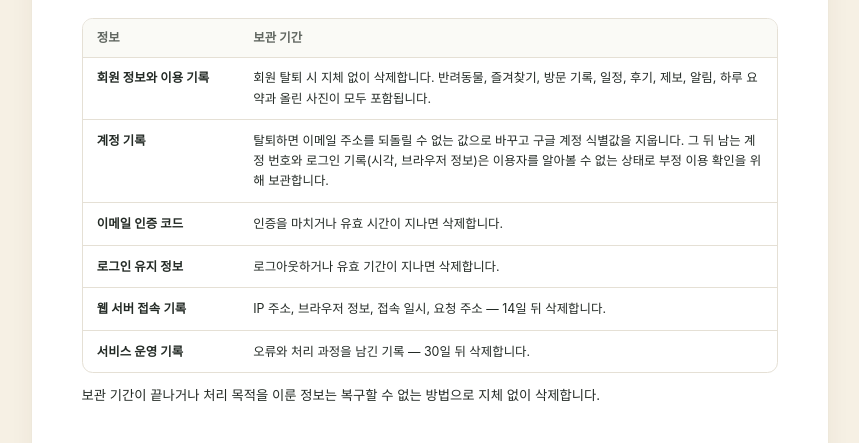
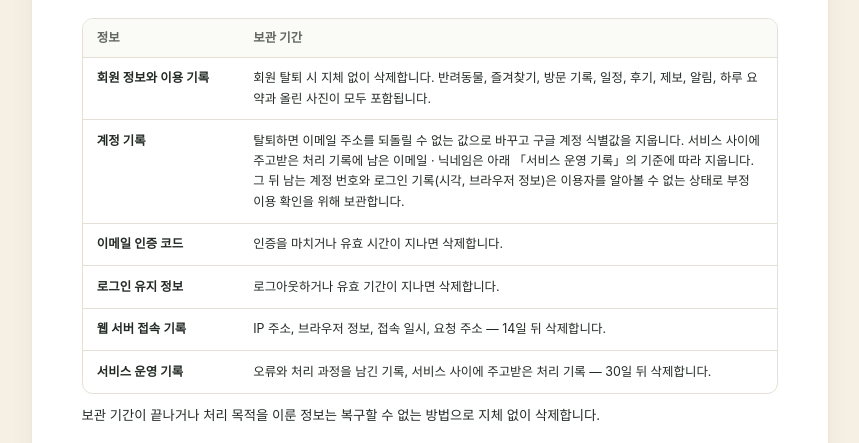
Before and after one commit to paw-trail/frontend, a React (Vite) app: page /privacy in a window 1280 px wide. Shown: the part 1281-1724 px from the top of the page, without its empty margins (210-1069 px from the left). Built offline with nearby package versions, Linux system fonts and the light colour scheme; no server answers; a web font is replaced by a local one.

Commit message:
fix: count event handoff copies under the 30-day operating log rule

```diff
--- a/src/features/legal/PrivacyPage.tsx
+++ b/src/features/legal/PrivacyPage.tsx
@@ -49,12 +49,12 @@ const RETENTION: [string, ReactNode][] = [
   ],
   [
     '계정 기록',
-    '탈퇴하면 이메일 주소를 되돌릴 수 없는 값으로 바꾸고 구글 계정 식별값을 지웁니다. 그 뒤 남는 계정 번호와 로그인 기록(시각, 브라우저 정보)은 이용자를 알아볼 수 없는 상태로 부정 이용 확인을 위해 보관합니다.',
+    '탈퇴하면 이메일 주소를 되돌릴 수 없는 값으로 바꾸고 구글 계정 식별값을 지웁니다. 서비스 사이에 주고받은 처리 기록에 남은 이메일 · 닉네임은 아래 「서비스 운영 기록」의 기준에 따라 지웁니다. 그 뒤 남는 계정 번호와 로그인 기록(시각, 브라우저 정보)은 이용자를 알아볼 수 없는 상태로 부정 이용 확인을 위해 보관합니다.',
   ],
   ['이메일 인증 코드', '인증을 마치거나 유효 시간이 지나면 삭제합니다.'],
   ['로그인 유지 정보', '로그아웃하거나 유효 기간이 지나면 삭제합니다.'],
   ['웹 서버 접속 기록', 'IP 주소, 브라우저 정보, 접속 일시, 요청 주소 — 14일 뒤 삭제합니다.'],
-  ['서비스 운영 기록', '오류와 처리 과정을 남긴 기록 — 30일 뒤 삭제합니다.'],
+  ['서비스 운영 기록', '오류와 처리 과정을 남긴 기록, 서비스 사이에 주고받은 처리 기록 — 30일 뒤 삭제합니다.'],
 ];
 
 /** 5장 — 처리를 맡기는 곳과 국외 이전 */
```
